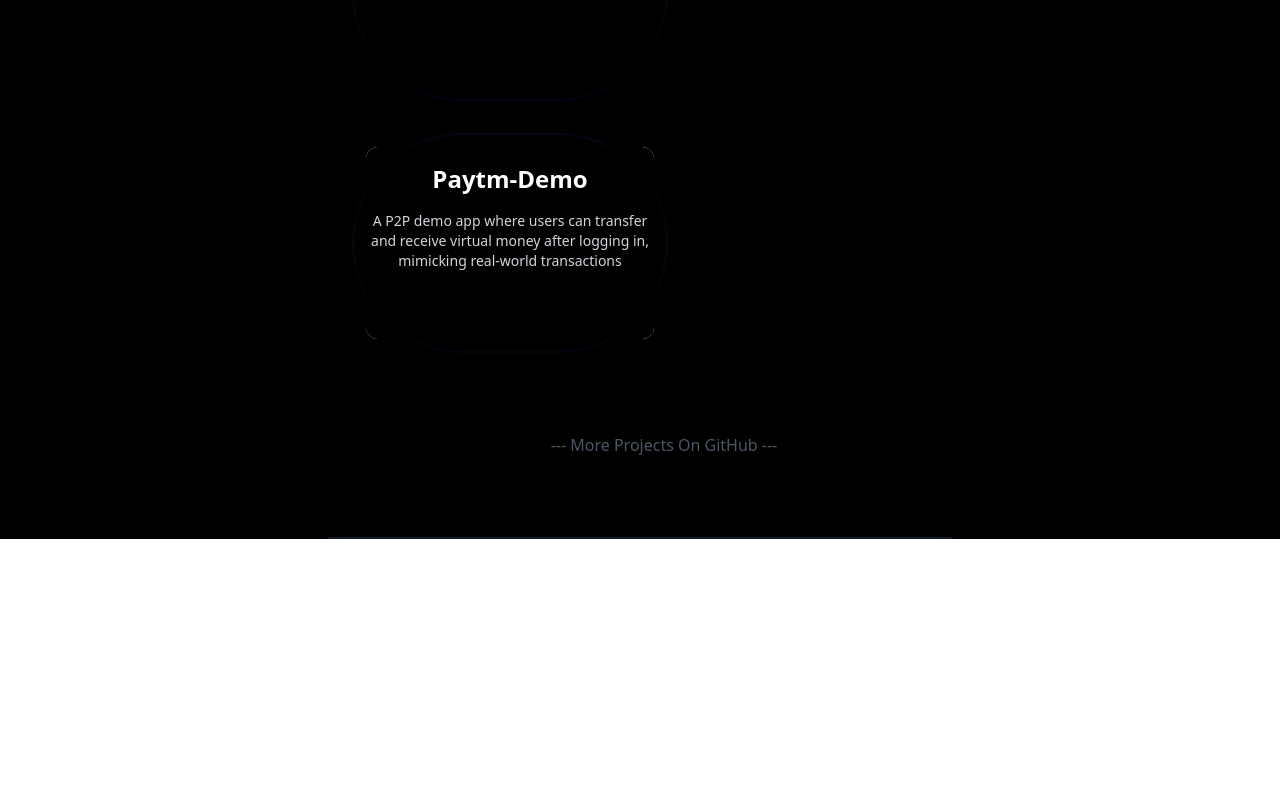
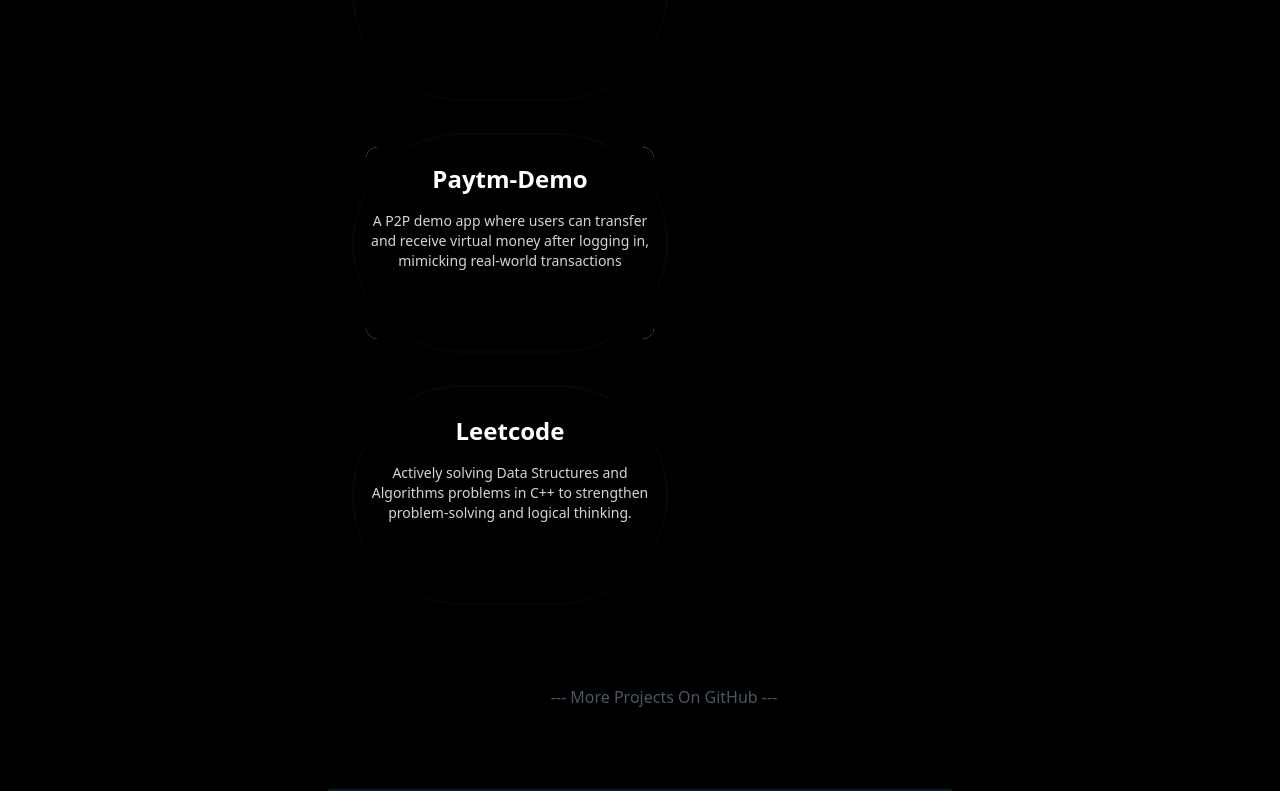
Before and after one commit to RajaBhagat83/Portfolio, a React (Vite) app: page / in a window 1280 px wide. Shown: the part 1314-2105 px from the top of the page. Before the commit the page ends 1853 px from the top, so only its background shows below. Built offline with nearby package versions, Linux system fonts and the light colour scheme.

Commit message:
adding leetcode

```diff
--- a/src/Components/Project.tsx
+++ b/src/Components/Project.tsx
@@ -3,6 +3,7 @@ import buddy from "../assets/buddy.png";
 import notes from "../assets/notes.png";
 import coffee from "../assets/Coffee.png";
 import paytm from "../assets/patym.png";
+import leetcode from "../assets/leetcode.webp"
 import { useNavigate } from "react-router-dom";
 
 function Project() {
@@ -41,6 +42,13 @@ function Project() {
         title="Paytm-Demo"
         desc="A P2P demo app where users can transfer and receive virtual money after logging in, mimicking real-world transactions"
       />
+        <ProjectPart
+        link="https://leetcode.com/u/Raja_Bhagat/"
+        image={leetcode}
+        alt="Leetcode"
+        title="Leetcode"
+        desc="Actively solving Data Structures and Algorithms problems in C++ to strengthen problem-solving and logical thinking."
+      />
 
       {/* More projects */}
       <h1
--- a/src/Components/Stack.tsx
+++ b/src/Components/Stack.tsx
@@ -21,6 +21,8 @@ function Stack() {
     <div
       className="
         flex flex-wrap
+        h-[500px]
+        max-h-[700px]
         w-[770px]
         max-w-[770px]
         mx-auto
```
Also changed, not shown: src/assets/leetcode.webp (added).
